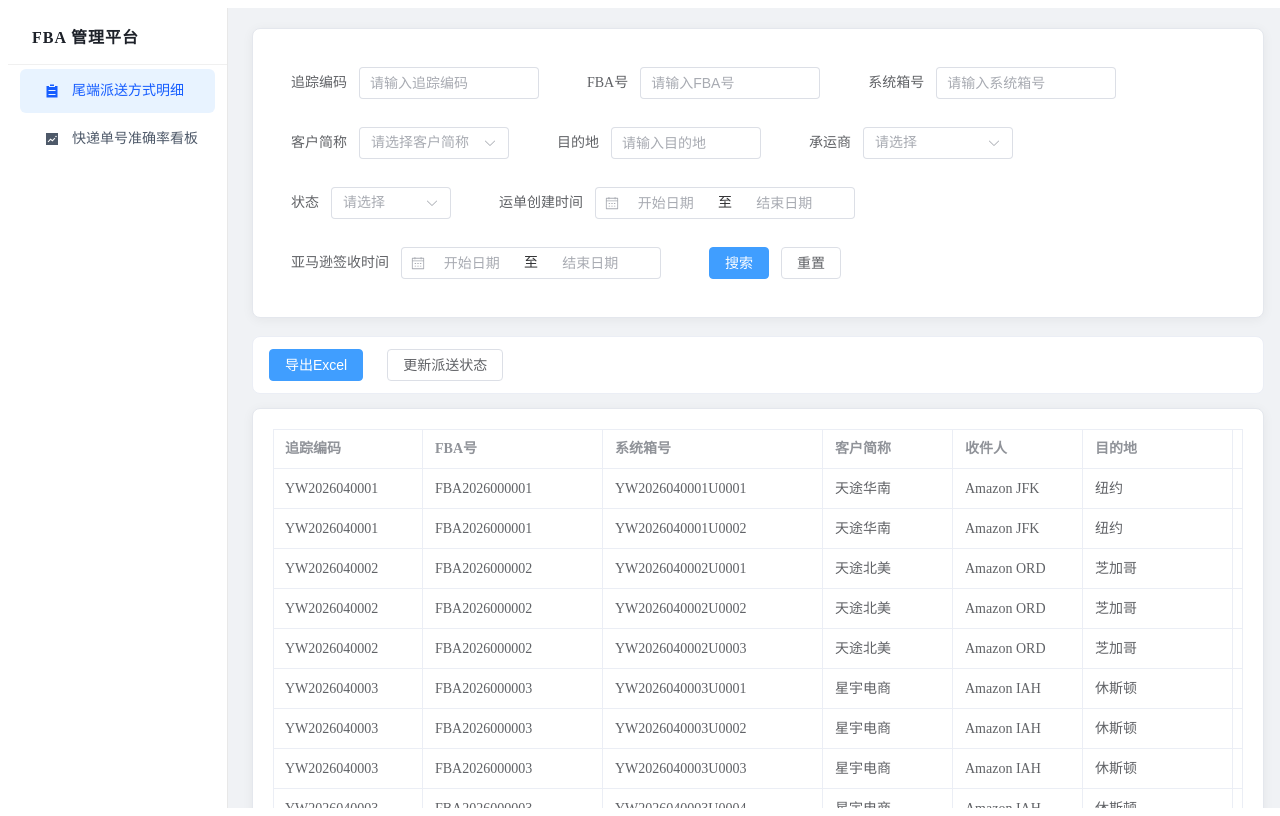
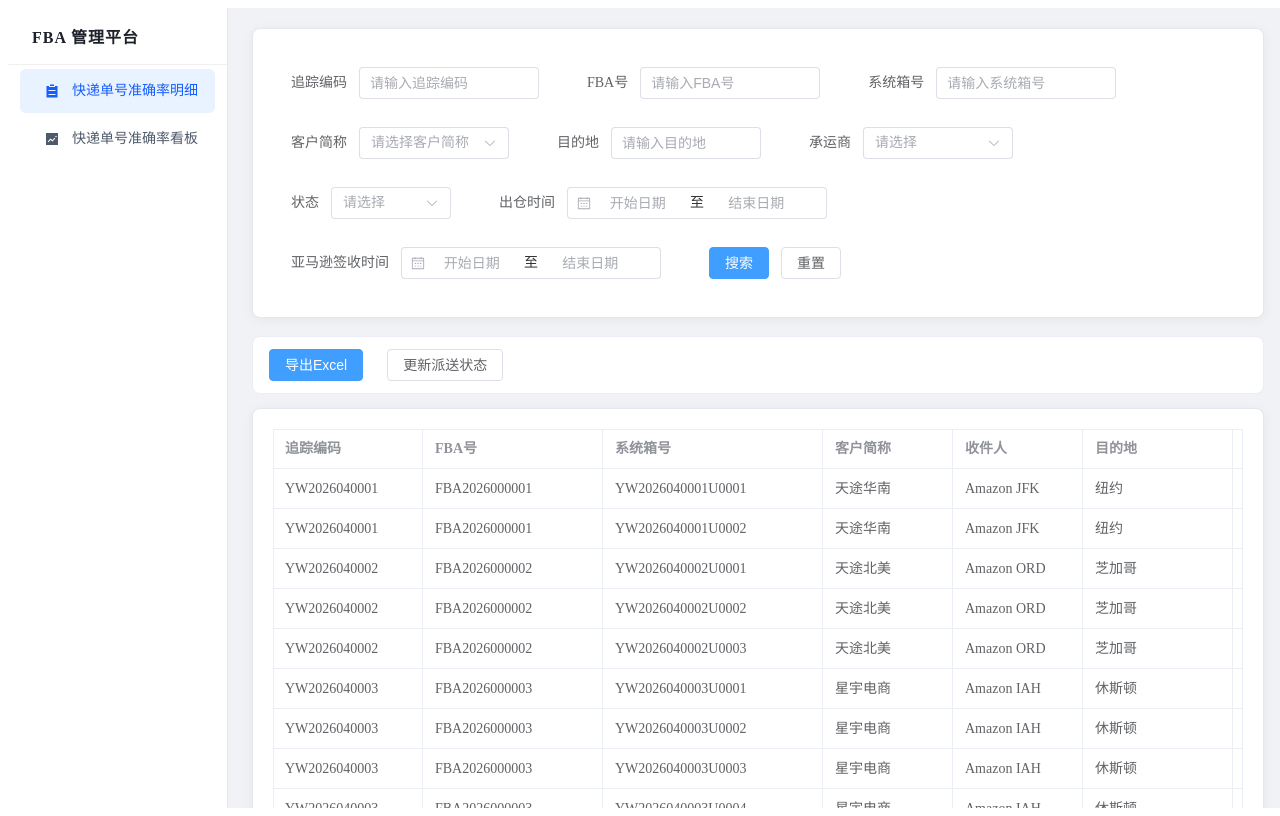
Before and after one commit to xingyuzhang65-cloud/tiantu-fist-test, a Vue app: page /#/fba/shipment-list in a window 1280 px wide. Built offline with nearby package versions, Linux system fonts and the light colour scheme.

Commit message:
Update shipment detail labels

```diff
--- a/src/App.vue
+++ b/src/App.vue
@@ -8,7 +8,7 @@
         <el-menu :default-active="activeMenu" class="sidebar-menu" router>
           <el-menu-item index="/fba/shipment-list">
             <el-icon><List /></el-icon>
-            <span>尾端派送方式明细</span>
+            <span>快递单号准确率明细</span>
           </el-menu-item>
           <el-menu-item index="/fba/tracking-accuracy">
             <el-icon><TrendCharts /></el-icon>
--- a/src/views/FbaShipmentList.vue
+++ b/src/views/FbaShipmentList.vue
@@ -37,7 +37,7 @@
           </el-select>
         </el-form-item>
 
-        <el-form-item label="运单创建时间">
+        <el-form-item label="出仓时间">
           <el-date-picker v-model="searchForm.createTime" type="daterange" range-separator="至" start-placeholder="开始日期" end-placeholder="结束日期" style="width: 240px" />
         </el-form-item>
 
@@ -86,7 +86,7 @@
             </div>
           </template>
         </el-table-column>
-        <el-table-column prop="createTime" label="运单创建时间" width="180" />
+        <el-table-column prop="createTime" label="出仓时间" width="180" />
         <el-table-column prop="amazonSignTime" label="亚马逊签收时间" width="180" />
       </el-table>
 
@@ -291,7 +291,7 @@ const exportExcel = () => {
     承运商: getCarrierLabel(item.carrier),
     快递单号: item.trackingNo,
     状态: getStatus(item) === 'normal' ? '正常' : '异常',
-    运单创建时间: item.createTime,
+    出仓时间: item.createTime,
     亚马逊签收时间: item.amazonSignTime
   }))
 
```
